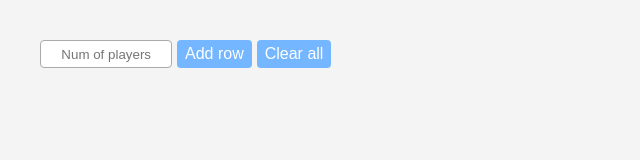
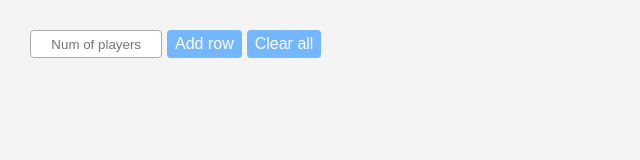
Before and after one commit to PR713/ThousandTablePage, a website: page docs/index.html in a window 1280 px wide. Shown: the whole page, without its empty margins (0-640 px from the left). Drawn offline with Linux system fonts and the light colour scheme.

Commit message:
Small fixes

```diff
--- a/docs/index.css
+++ b/docs/index.css
@@ -1,7 +1,7 @@
 
 body {
     font-family: Arial, sans-serif;
-    margin: 40px;
+    margin: 30px;
     background-color: #f4f4f4;
     color: #333;
 }
```
